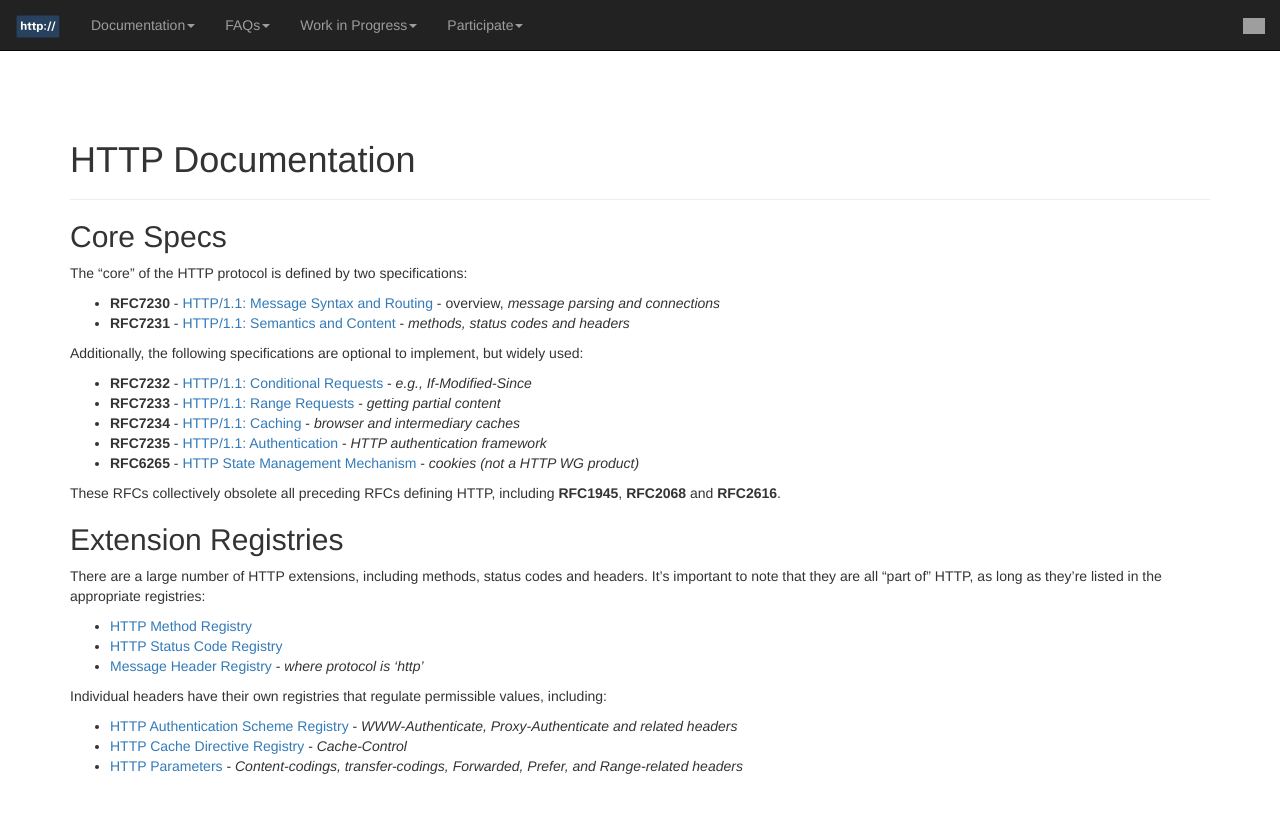
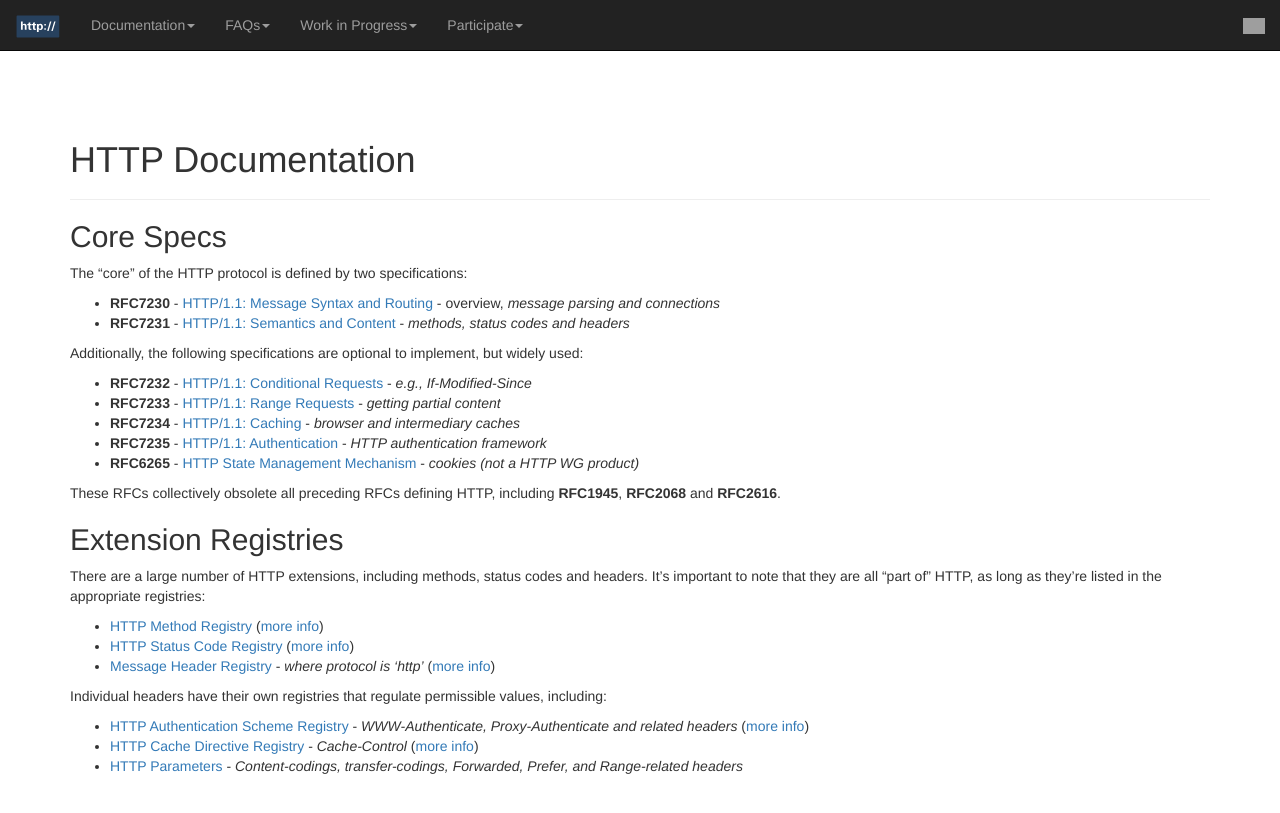
Before and after one commit to httpwg/httpwg.github.io, a Jekyll site: the page built from specs/index.md, in a window 1280 px wide. Shown: the top 813 px of the page. Built offline with Jekyll 4.4.1, drawn with Linux system fonts in a browser that asks for light colours; grey boxes are pictures that could not be loaded.

Commit message:
add info about registries

```diff
--- a/specs/index.md
+++ b/specs/index.md
@@ -25,12 +25,12 @@ These RFCs collectively obsolete all preceding RFCs defining HTTP, including **R
 
 There are a large number of HTTP extensions, including methods, status codes and headers. It's important to note that they are all "part of" HTTP, as long as they're listed in the appropriate registries:
 
-* [HTTP Method Registry](http://www.iana.org/assignments/http-methods/)
-* [HTTP Status Code Registry](http://www.iana.org/assignments/http-status-codes/)
-* [Message Header Registry](http://www.iana.org/assignments/message-headers/) - *where protocol is 'http'*
+* [HTTP Method Registry](http://www.iana.org/assignments/http-methods/) ([more info](/specs/rfc7231.html#method.registry))
+* [HTTP Status Code Registry](http://www.iana.org/assignments/http-status-codes/) ([more info](/specs/rfc7231.html#status.code.registry))
+* [Message Header Registry](http://www.iana.org/assignments/message-headers/) - *where protocol is 'http'* ([more info](http://tools.ietf.org/html/rfc3864))
 
 Individual headers have their own registries that regulate permissible values, including:
 
-* [HTTP Authentication Scheme Registry](http://www.iana.org/assignments/http-authschemes/) - *WWW-Authenticate, Proxy-Authenticate and related headers*
-* [HTTP Cache Directive Registry](http://www.iana.org/assignments/http-cache-directives/) - *Cache-Control*
+* [HTTP Authentication Scheme Registry](http://www.iana.org/assignments/http-authschemes/) - *WWW-Authenticate, Proxy-Authenticate and related headers* ([more info](/specs/rfc7235.html#authentication.scheme.registry))
+* [HTTP Cache Directive Registry](http://www.iana.org/assignments/http-cache-directives/) - *Cache-Control* ([more info](/specs/rfc7234.html#cache.directive.registry))
 * [HTTP Parameters](http://www.iana.org/assignments/http-parameters/) - *Content-codings, transfer-codings, Forwarded, Prefer, and Range-related headers*
```
